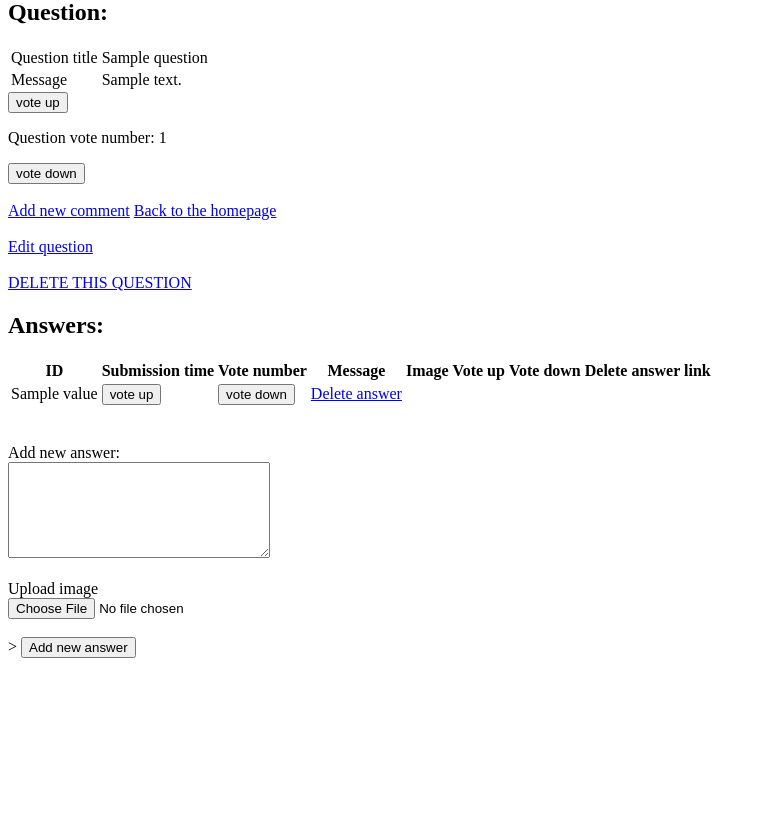
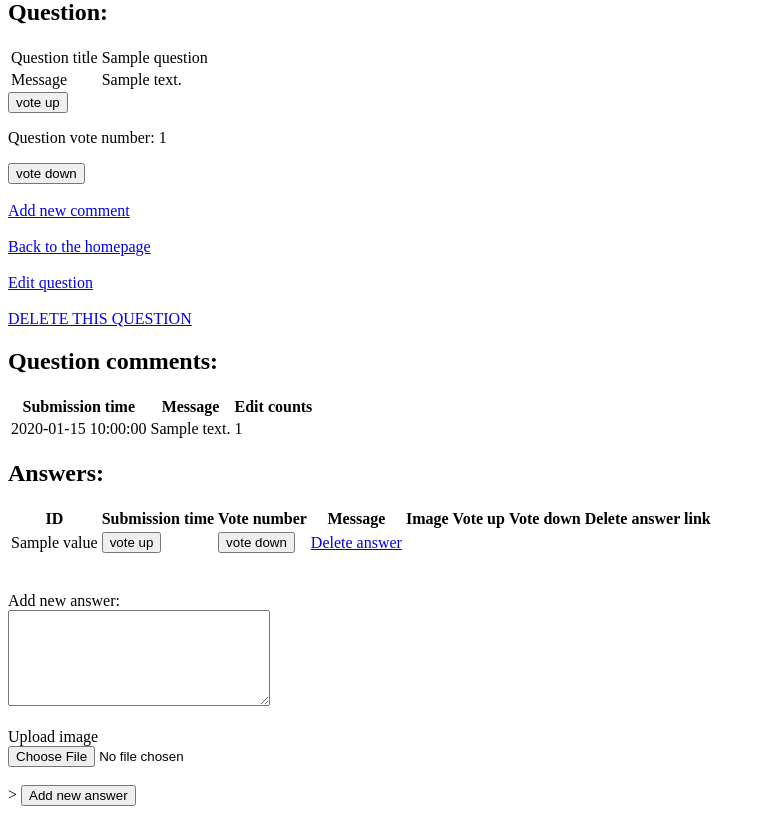
Before and after one commit to CodecoolGlobal/ask-mate-3-python-Cseplonorbert, a Flask app: template templates/question.html in a window 1280 px wide. Shown: the part 128-942 px from the top of the page, without its empty margins (0-766 px from the left). Before the commit the page ends 786 px from the top, so only its background shows below. Run offline with Flask 2, Linux system fonts and the light colour scheme; the template is opened without the code that fills it: most values are stand-ins (such as "Sample title", 1, 10 or a date in 2020).

Commit message:
fix: question.html/ answer link fixed

```diff
--- a/templates/question.html
+++ b/templates/question.html
@@ -35,14 +35,33 @@
         <button type="submit"> vote down </button>
     </form>
     <br>
-    <a href="{{ url_for('add_question_comment', question_id=question['id']) }}">Add new comment</a>
+    <a href="{{ url_for('add_question_comment', question_id=question['id']) }}">Add new comment</a><br>
+    <br>
     <a href="/list">Back to the homepage</a><br>
     <br>
     <a href="{{ url_for('edit_question', question_id=question['id']) }}">Edit question</a><br>
     <br>
     <a href="{{ url_for('delete_question', question_id=question['id']) }}">DELETE THIS QUESTION</a>
     <br>
+    {% if comments %}
+        <h2>Question comments:</h2>
 
+        <table>
+            <th>Submission time</th>
+            <th>Message</th>
+            <th>Edit counts</th>
+
+            {% for comment in comments %}
+                {% if comment["question_id"] == question["id"] %}
+                    <tr>
+                        <td>{{ comment["submission_time"] }}</td>
+                        <td>{{ comment["message"] }}</td>
+                        <td>{{ comment["edited_count"] }}</td>
+                    </tr>
+                {% endif %}
+            {% endfor %}
+        </table>
+    {% endif %}
     <h2>Answers:</h2>
 
     <table>
@@ -60,7 +79,9 @@
                 {% for key,value in answer.items() %}
                     <td>
                         {% if key == 'image' %}
-                            <img src="{{ url_for('static', filename=value) }}" alt="{{ value }}" style='width: 150px'>
+                            {% if value %}
+                                <img src="{{ url_for('static', filename=value) }}" alt="{{ value }}" style='width: 150px'>
+                            {% endif %}
                         {% elif key != 'question_id' %}
                             {{ value }}
                         {% endif %}
```
